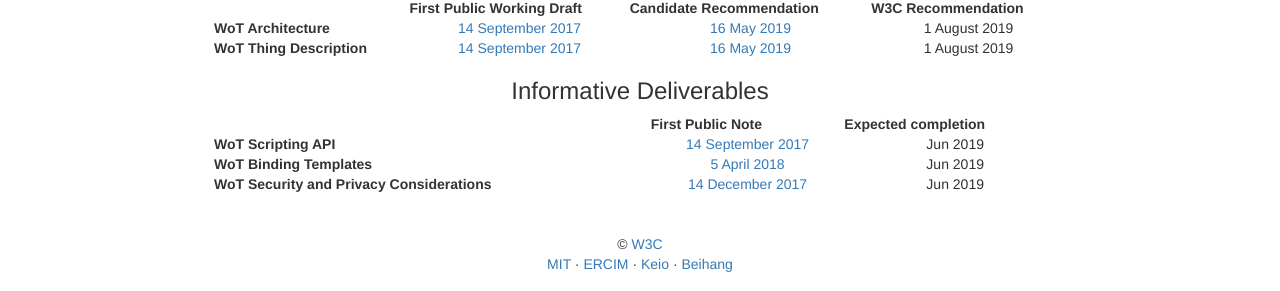
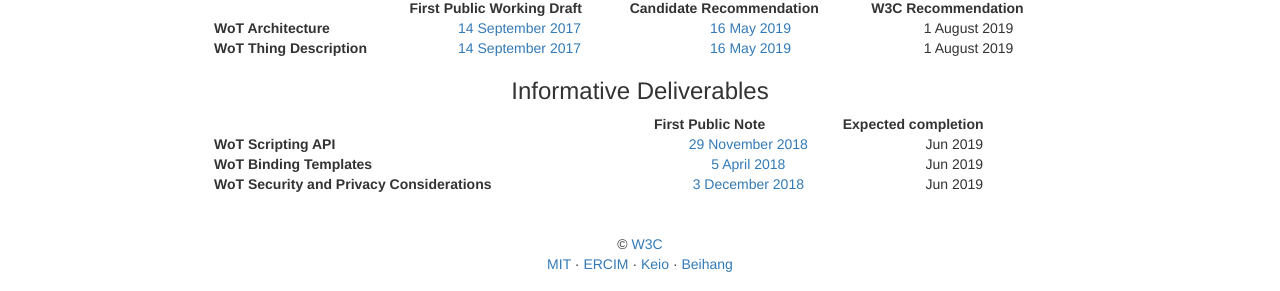
Before and after one commit to danielpeintner/wot-pages, a Jekyll site: the page built from wg/index.html, in a window 1280 px wide. Shown: the part 760-1051 px from the top of the page. Built offline with Jekyll 4.4.1, drawn with Linux system fonts in a browser that asks for light colours; nearby versions of some CDN libraries.

Commit message:
feat: update links to latest note

```diff
--- a/wg/index.html
+++ b/wg/index.html
@@ -81,7 +81,7 @@ group: "navigation"
 					<tbody>
 						<tr>
 							<th>WoT Scripting API</th>
-							<td align="center"><a href="https://www.w3.org/TR/2017/WD-wot-scripting-api-20170914/">14 September 2017</a></td>
+							<td align="center"><a href="https://www.w3.org/TR/2018/WD-wot-scripting-api-20181129/">29 November 2018</a></td>
 							<td align="center">Jun 2019</td>
 						</tr>
 						<tr>
@@ -91,7 +91,7 @@ group: "navigation"
 						</tr>
 						<tr>
 							<th>WoT Security and Privacy Considerations</th>
-							<td align="center"><a href="https://www.w3.org/TR/2017/NOTE-wot-security-20171214/">14 December 2017</a></td>
+							<td align="center"><a href="https://www.w3.org/TR/2018/NOTE-wot-security-20181203/">3 December 2018</a></td>
 							<td align="center"><a href="#"></a>Jun 2019</td>
 						</tr>
 					</tbody>
```
